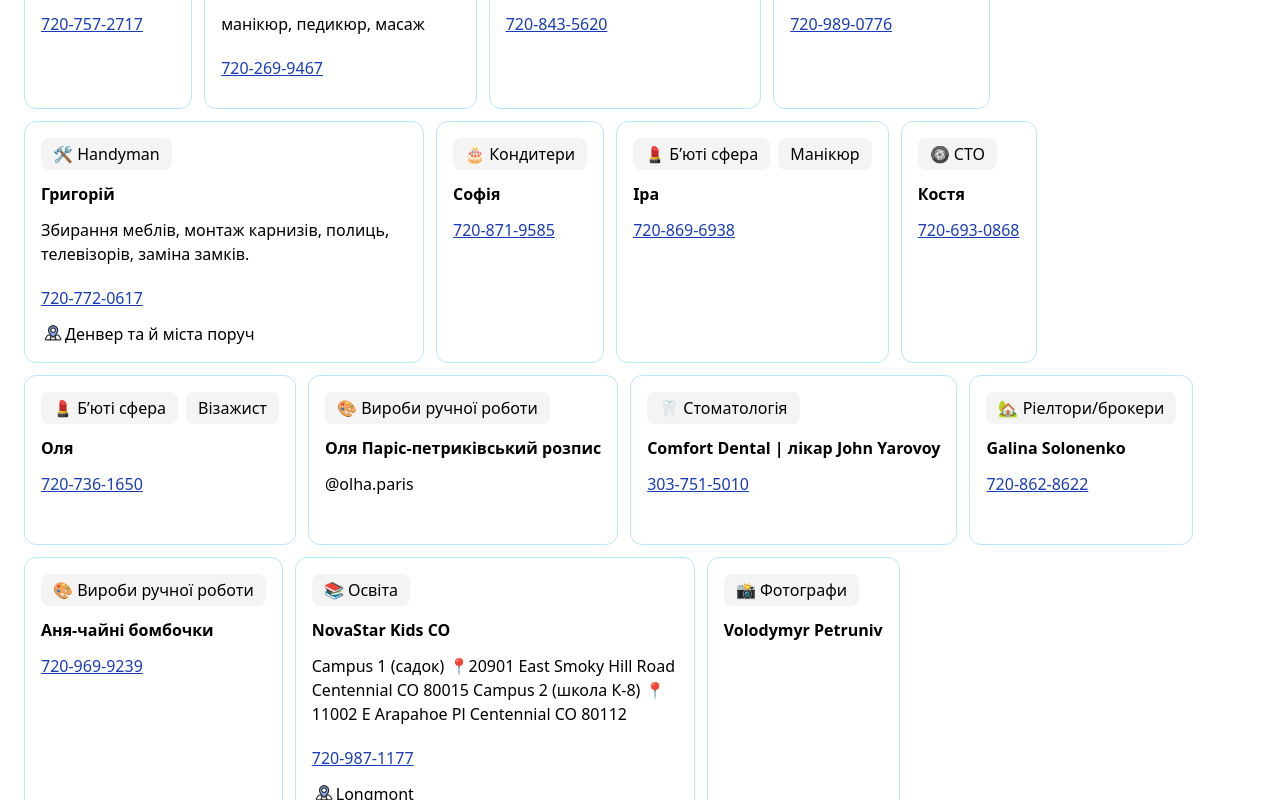
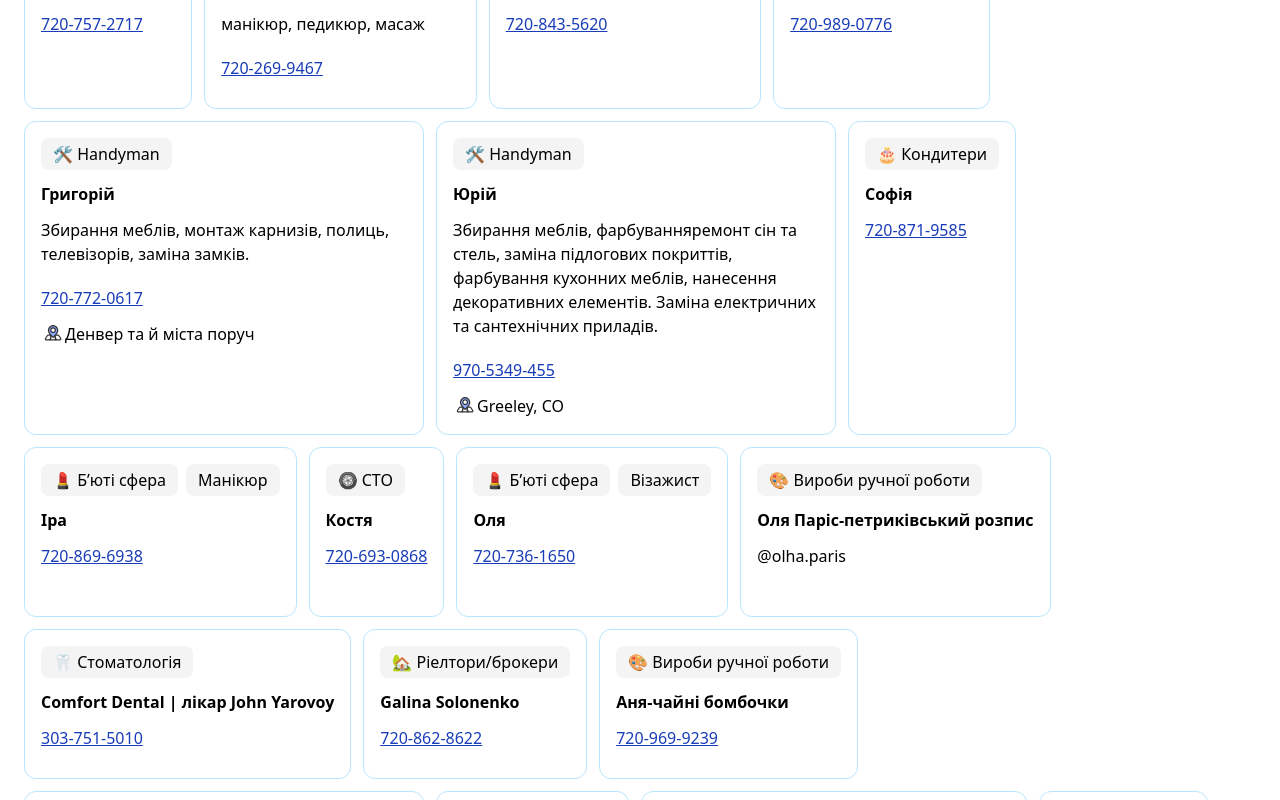
Before and after one commit to rvsrudik/coua, a Nuxt app: page / in a window 1280 px wide. Shown: the part 4680-5480 px from the top of the page. Built offline with nearby package versions, Linux system fonts and the light colour scheme.

Commit message:
add service

```diff
--- a/content/services.js
+++ b/content/services.js
@@ -1143,6 +1143,21 @@ export default [
         ],
         "address": "Денвер та й міста поруч",
         "workingTime": "9am-8am"
+    },
+    {
+        "name": "Юрій",
+        "phones": [
+            "970-5349-455"
+        ],
+        "categories": [
+            "🛠 Handyman"
+        ],
+        "description": "Збирання меблів, фарбування\ремонт сін та стель, заміна підлогових покриттів, фарбування кухонних меблів, нанесення декоративних елементів. Заміна електричних та сантехнічних приладів.",
+        "photos": [
+            ""
+        ],
+        "address": "Greeley, CO",
+        "workingTime": "за домовленістю"
     },
     {
         "name": "Софія",
@@ -1730,7 +1745,7 @@ export default [
         address: '1402 S Parker Rd # A108, Denver, CO 80231',
         socialMedia: {
             facebook: {
-                title: "@603_embroidery",
+                title: "Lavanda",
                 link: "https://www.facebook.com/share/15eKm9CyC1/?mibextid=wwXIfr"
             },
         }
```
